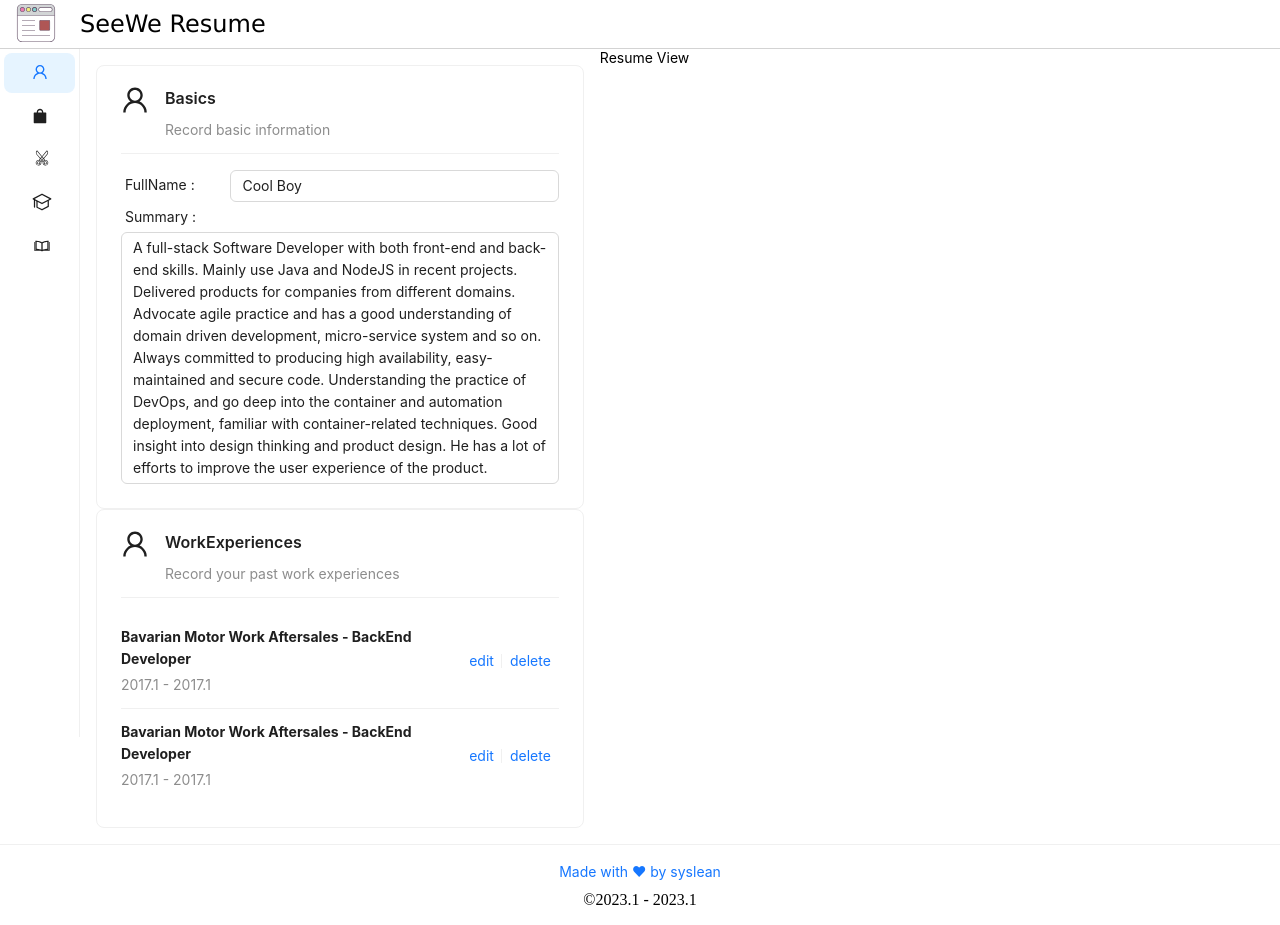
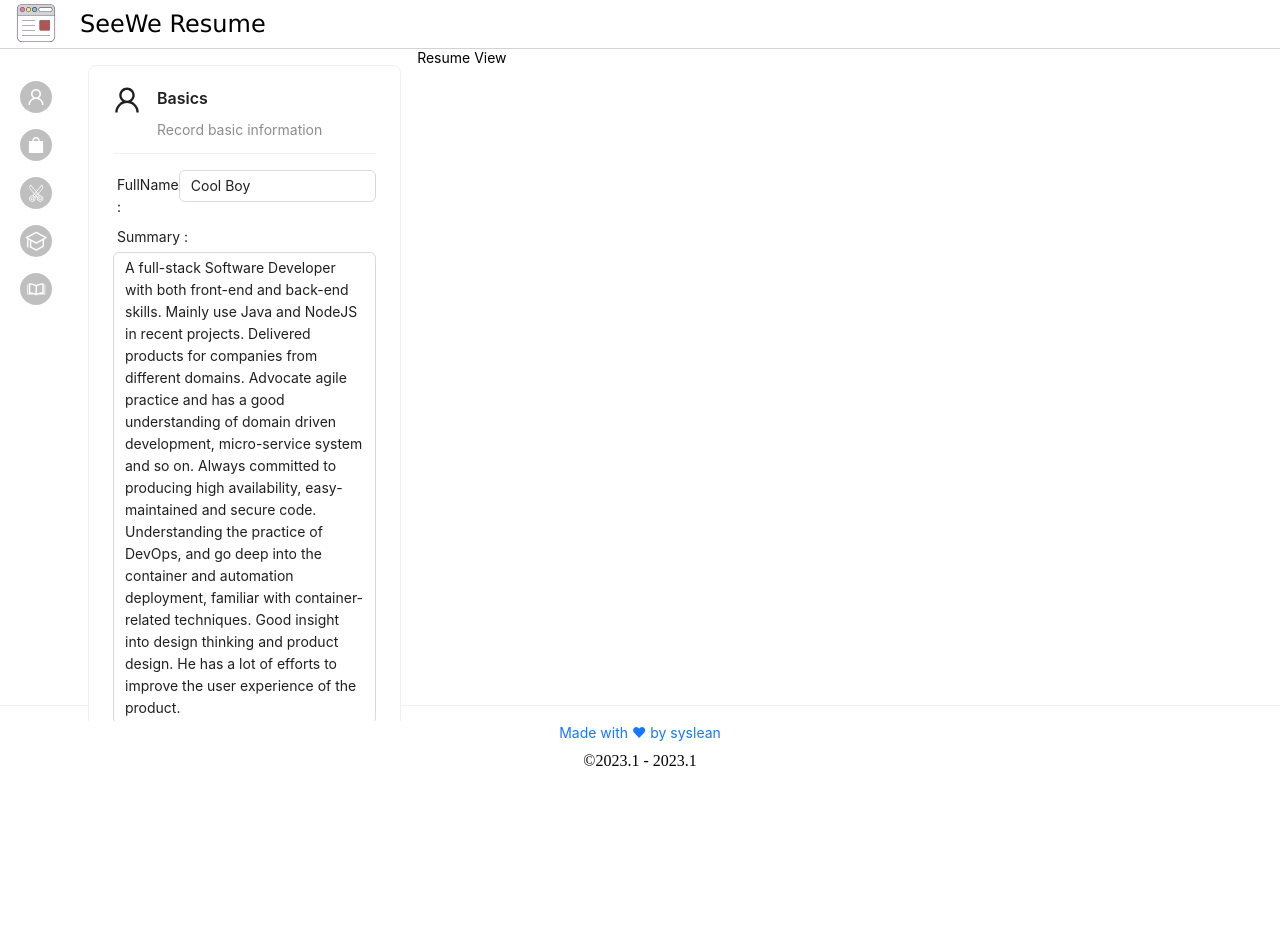
Before and after one commit to syslean/seewe_ui, a React (Create React App) app: page / in a window 1280 px wide. After the commit the page ends 800 px from the top, so only its background shows below. Built offline with nearby package versions, Linux system fonts and the light colour scheme.

Commit message:
[feat] add anchor to find item

```diff
--- a/src/App.tsx
+++ b/src/App.tsx
@@ -9,7 +9,8 @@ import {WrappedContainer} from './component/common/container';
 
 const GlobalDisplay = {
   headerHeight: "3rem",
-  footerHeight: "3rem"
+  containerHeight: "calc(100vh - 9rem)",
+  footerHeight: "5rem"
 }
 
 function App() {
@@ -18,7 +19,7 @@ function App() {
       <WrappedContainer height={GlobalDisplay.headerHeight} style={{ borderBottom: "lightgray solid thin"}}>
         <Header appName={config.appName}/>
       </WrappedContainer>
-      <WrappedContainer>
+      <WrappedContainer height={GlobalDisplay.containerHeight} >
         <RouterProvider router={router}/>
       </WrappedContainer>
       <WrappedContainer height={GlobalDisplay.footerHeight}>
--- /dev/null
+++ b/src/component/common/menuItem.tsx
@@ -0,0 +1,20 @@
+import React from 'react';
+import {Avatar, Tooltip} from "antd";
+
+const MenuItem: React.FC<Props> = ({title, icon}: Props) => {
+
+  return (
+    <Tooltip title={title} placement="left">
+      <a href={`#${title}`}>
+        <Avatar icon={icon}/>
+      </a>
+    </Tooltip>
+  )
+}
+
+export default MenuItem;
+
+interface Props {
+  title: string;
+  icon: React.ReactNode;
+}
--- a/src/component/resume/edictor/index.tsx
+++ b/src/component/resume/edictor/index.tsx
@@ -1,18 +1,26 @@
-import React from 'react';
-import Basics from "../basics";
-import Works from "../works";
+import React, {ReactNode} from 'react';
+import styled from "styled-components";
 
-const Editor: React.FC<Props> = () => {
+const WrappedWithScroll = styled.div`
+  overflow-y: scroll;
+
+  &::-webkit-scrollbar {
+    display: none;
+  }
+`
+
+const Editor: React.FC<Props> = ({items}: Props) => {
   return (
-    <div style={{margin: "1rem"}}>
-      <Basics/>
-      <Works/>
-    </div>
+    <WrappedWithScroll style={{padding: "1rem", height: "80vh"}}>
+      {items.map((item, index) => {
+        return <div key={index} id={item.title}>{item.modal}</div>
+      })}
+    </WrappedWithScroll>
   )
 }
 
 export default Editor;
 
 interface Props {
-
+  items: { title: string, icon: ReactNode, modal: ReactNode }[]
 }
--- a/src/component/resume/sidebar/index.tsx
+++ b/src/component/resume/sidebar/index.tsx
@@ -1,40 +1,23 @@
-import React from 'react';
-import {
-  ShoppingFilled,
-  UserOutlined,
-} from '@ant-design/icons';
-import {Menu} from 'antd';
-import {getItem} from "../../../utils";
-import {MenuInfo} from "rc-menu/lib/interface";
-import {EducationIcon, PublicationIcon, SkillIcon} from "../../common/icons";
+import React, {ReactNode} from 'react';
+import {Space} from 'antd';
+import MenuItem from "../../common/menuItem";
 
 
-const resumeItems = [
-  getItem('Basics', '1', <UserOutlined />),
-  getItem('Works', '2', <ShoppingFilled />),
-  getItem('Skills', '3', <SkillIcon/>),
-  getItem('Educations', '4', <EducationIcon/>),
-  getItem('Publications', '5', <PublicationIcon/>),
-];
-
-const SideBar: React.FC = () => {
-
-  const handleClick = ({key}: MenuInfo) => {
-    // todo: index Editor
-    alert(`key ${key} is clicked~`);
-  }
+const SideBar: React.FC<Props> = ({items}: Props) => {
 
   return (
-    <Menu
-      style={{ height: "86vh"}}
-      defaultSelectedKeys={['1']}
-      defaultOpenKeys={['sub1']}
-      mode="vertical"
-      inlineCollapsed={true}
-      items={resumeItems}
-      onClick={handleClick}
-    />
-  );
+    <Space direction="vertical" size="middle" align="center" style={{width: "100%", paddingTop: "2rem"}}>
+      {
+        items.map((item, index) => {
+          return <MenuItem key={index} icon={item.icon} title={item.title}/>
+        })
+      }
+    </Space>
+  )
 };
 
+interface Props {
+  items: { title: string, icon: ReactNode }[]
+}
+
 export default SideBar;
--- a/src/page/Resume/index.tsx
+++ b/src/page/Resume/index.tsx
@@ -3,18 +3,30 @@ import {Col, Row} from "antd";
 import SideBar from "../../component/resume/sidebar";
 import Editor from "../../component/resume/edictor";
 import {ResumeProvider} from "./ResumeContext";
+import {ShoppingFilled, UserOutlined} from "@ant-design/icons";
+import {EducationIcon, PublicationIcon, SkillIcon} from "../../component/common/icons";
+import Basics from "../../component/resume/basics";
+import Works from "../../component/resume/works";
 
 const Resume: React.FC<Props> = () => {
+  const resumeItems = [
+    {title: 'Basics', icon: <UserOutlined/>, modal: <Basics/>},
+    {title: 'Works', icon: <ShoppingFilled/>, modal: <Works/>},
+    {title: 'Skills', icon: <SkillIcon/>, modal: <Basics/>},
+    {title: 'Educations', icon: <EducationIcon/>, modal: <Basics/>},
+    {title: 'Publications', icon: <PublicationIcon/>, modal: <Basics/>},
+  ];
+
   return (
     <ResumeProvider>
-      <Row>
+      <Row style={{height: "100%"}}>
         <Col flex="0 0 4.5rem">
-          <SideBar/>
+          <SideBar items={resumeItems}/>
         </Col>
-        <Col flex={1}>
-          <Editor/>
+        <Col flex="2 0">
+          <Editor items={resumeItems}/>
         </Col>
-        <Col flex={5}>Resume View</Col>
+        <Col flex="5 0">Resume View</Col>
       </Row>
     </ResumeProvider>
   )
```
